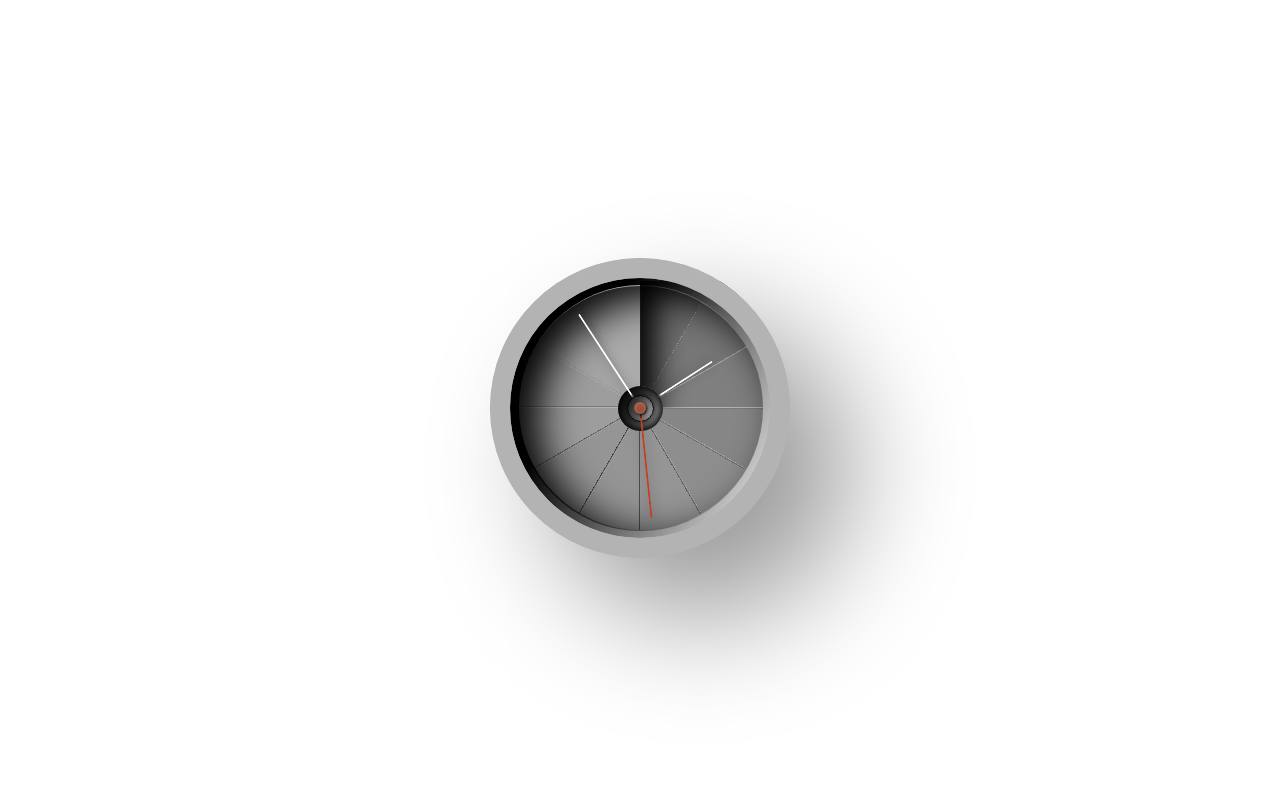
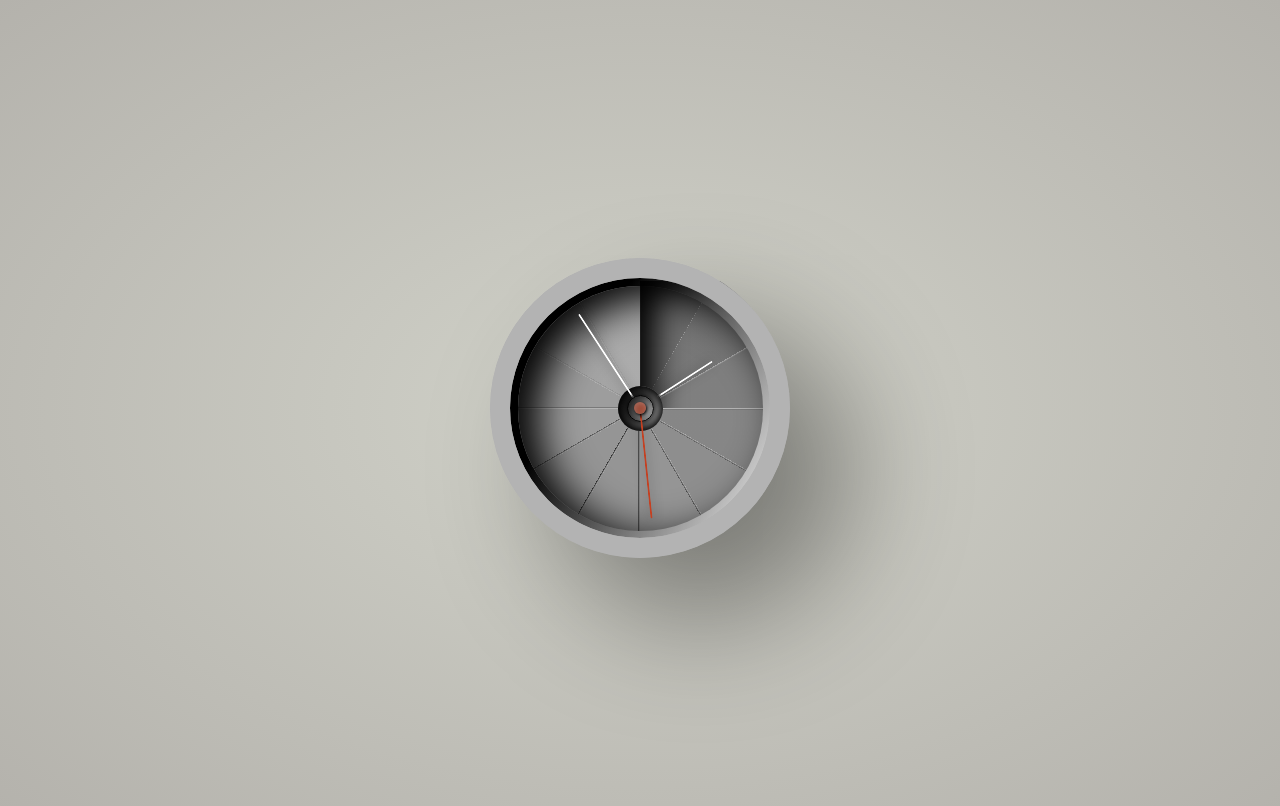
Before and after one commit to SquallChen/clock, a plain HTML site: page index.html in a window 1280 px wide. Drawn offline with Linux system fonts and the light colour scheme.

Commit message:
修改部分样式

```diff
--- a/index.js
+++ b/index.js
@@ -1,6 +1,5 @@
 function step(){
   var now = new Date()
-
   var hours = now.getHours()
   var minutes = now.getMinutes()
   var seconds = now.getSeconds()
--- a/style.css
+++ b/style.css
@@ -1,3 +1,6 @@
+body{
+    background: radial-gradient(#d1d2c9,#b4b2ac);
+}
 .hold{
   display: flex;
   justify-content:center;
@@ -31,10 +34,10 @@
 }
 .left-half{
     position: absolute;
-    left:29px;
-    top:27px;
+    left:28px;
+    top:28px;
     width: 122.5px;
-    height: 246px;
+    height: 245px;
     overflow: hidden;
 }
 .left-piece{
@@ -50,7 +53,7 @@
 }
 .right-half {
     position: absolute;
-    top: 27px;
+    top: 28px;
     left: 150px;
     width: 122.5px;
     height: 245px;
@@ -238,6 +241,4 @@
     content: "";
     display: block;
     position: absolute;
-.hold>div{
-      transition: all .5s;
 }
```
